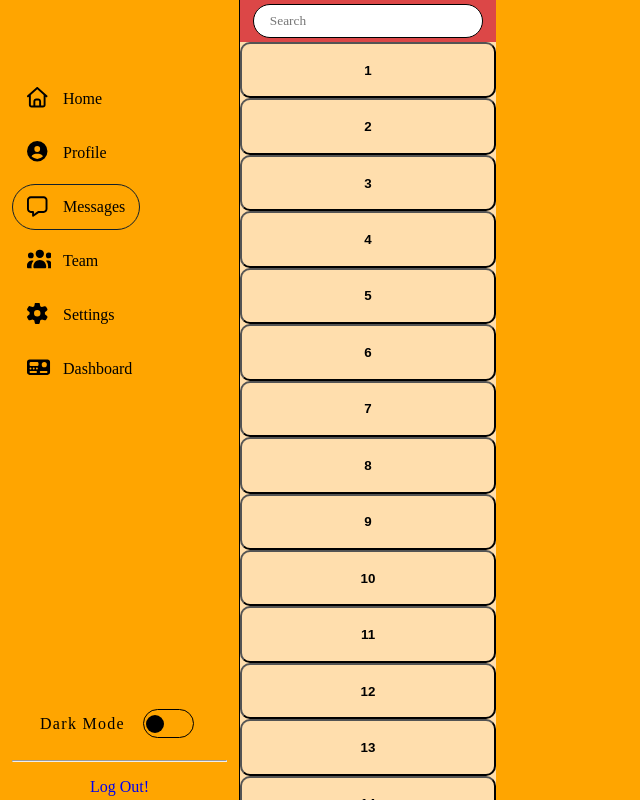
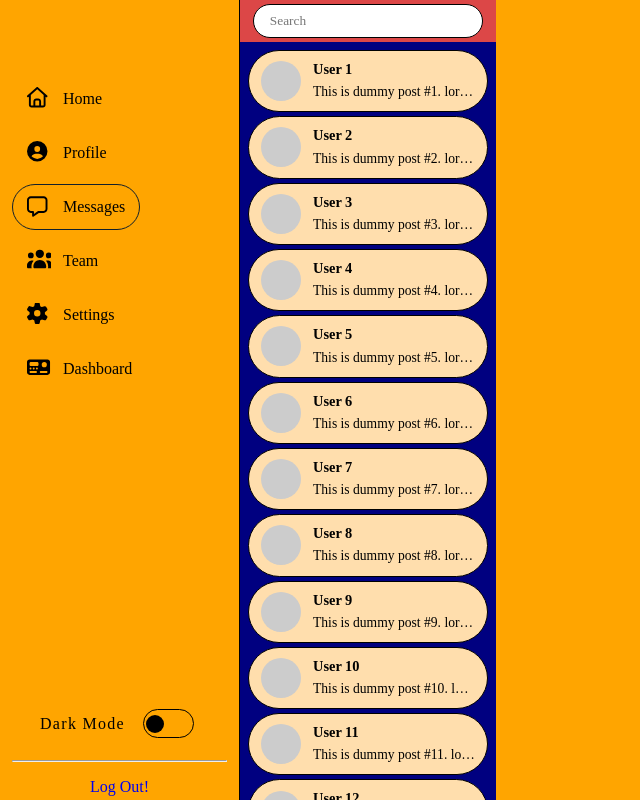
Before and after one commit to Stdnt-Poof/pkk, a React (Vite) app: page /Messages in a window 1280 px wide. Shown: the whole page, without its empty margins (0-640 px from the left). Built offline with nearby package versions, Linux system fonts and the light colour scheme.

Commit message:
Dummy Dm's

```diff
--- a/src/App.css
+++ b/src/App.css
@@ -517,11 +517,51 @@
 .dm-content {
   display: flex;
   flex-direction: column;
-  background-color: navajowhite;
+  gap: 4px;
+  padding: 8px;
+  background-color: navy;
 }
 .dm-item {
-  border-radius: 10px;
+  display: flex;
+  flex-direction: row;
+  align-items: center;
+  gap: 12px;
+  width: 100%;
+  padding: 10px 12px;
+  border: 0;
+  border-radius: 40px;
   background-color: navajowhite;
+  border: 1px solid black;
+  font: inherit;
+  color: inherit;
+  text-align: left;
+  cursor: pointer;
+}
+.dm-avatar {
+  width: 40px;
+  height: 40px;
+  border-radius: 50%;
+  background-color: #ccc;
+  flex-shrink: 0;
+}
+.dm-meta {
+  display: flex;
+  flex-direction: column;
+  gap: 4px;
+  min-width: 0;
+}
+.dm-author {
+  font-size: 0.9rem;
+  font-weight: 600;
+  line-height: 1.2;
+}
+.dm-preview {
+  margin: 0;
+  font-size: 0.85rem;
+  line-height: 1.4;
+  white-space: nowrap;
+  overflow: hidden;
+  text-overflow: ellipsis;
 }
 .messages {
   background-color: orange;
--- a/src/pages/messagespage.jsx
+++ b/src/pages/messagespage.jsx
@@ -14,8 +14,12 @@ function Messagespage() {
                 </div>
                 <div className="dm-content">
                     {dummy_dm.map((dm) => (
-                        <button type="button" className='dm-item' >
-                            <h4>{dm.id}</h4>
+                        <button type="button" className='dm-item' key={dm.id}>
+                            <span className="dm-avatar" aria-hidden="true" />
+                            <span className="dm-meta">
+                                <span className="dm-author">{dm.author}</span>
+                                <span className="dm-preview">{dm.text}</span>
+                            </span>
                         </button>
                     ))}
                 </div>
```
